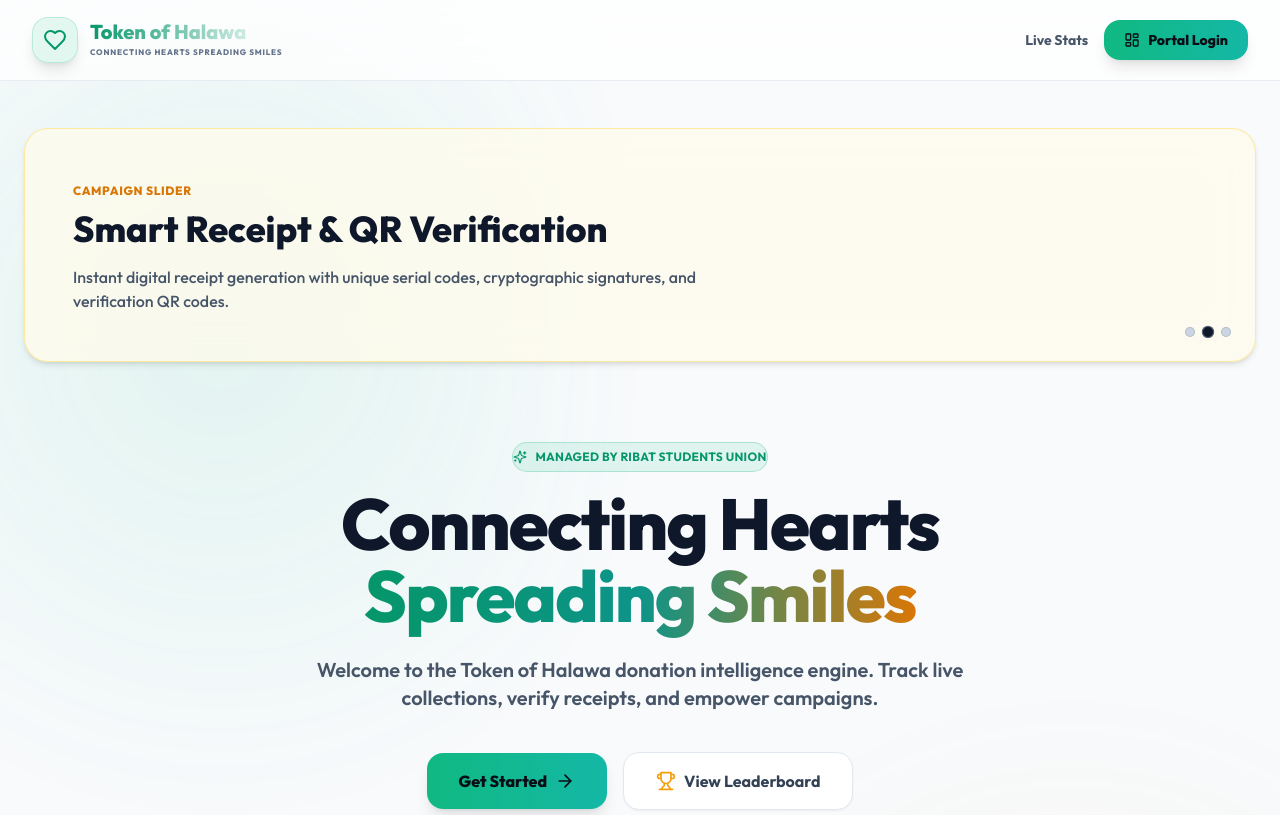
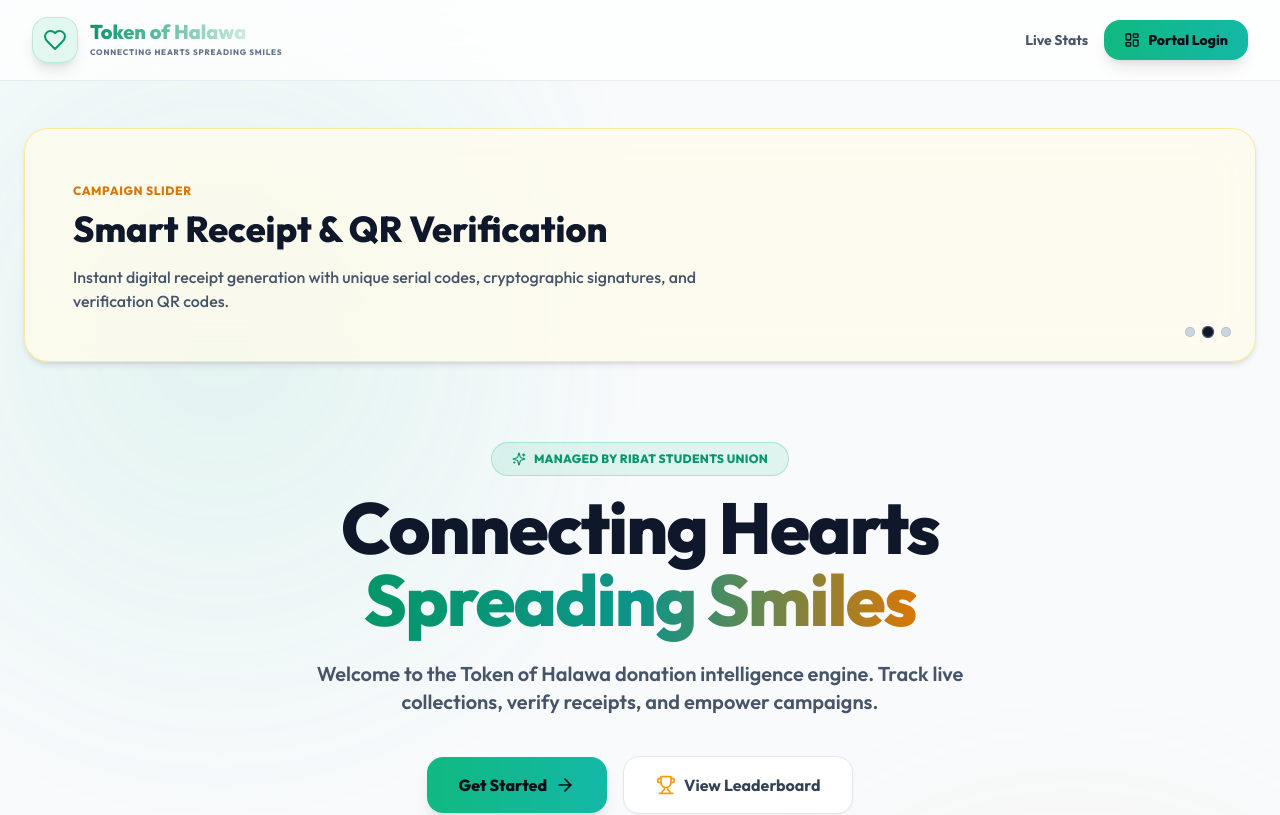
Before and after one commit to ribatmedia/token-of-halawa, a Next.js app in the folder frontend/: page / in a window 1280 px wide. Shown: the top 815 px of the page. Built offline with nearby package versions, Linux system fonts and the light colour scheme.

Commit message:
Fix text overflow clipping in Managed by Ribat Students Union pill-badge by using standard Tailwind px-5 py-2 padding

```diff
--- a/frontend/src/app/page.tsx
+++ b/frontend/src/app/page.tsx
@@ -219,7 +219,7 @@ export default function HomePage() {
       {/* Hero Section */}
       <section className="pt-20 pb-24 text-center px-6 relative z-10">
         <div className="max-w-4xl mx-auto">
-          <div className="inline-flex items-center gap-2 mb-4 px-4.5 py-1.5 rounded-full bg-emerald-500/10 border border-emerald-500/25 text-emerald-600 font-bold text-xs uppercase tracking-wide">
+          <div className="inline-flex items-center gap-2 mb-4 px-5 py-2 rounded-full bg-emerald-500/10 border border-emerald-500/25 text-emerald-600 font-extrabold text-xs uppercase tracking-wide">
             <Sparkles className="w-3.5 h-3.5" /> Managed by RIBAT Students Union
           </div>
           <h1 className="text-5xl md:text-7xl font-extrabold tracking-tight text-slate-900 mb-6">
```
